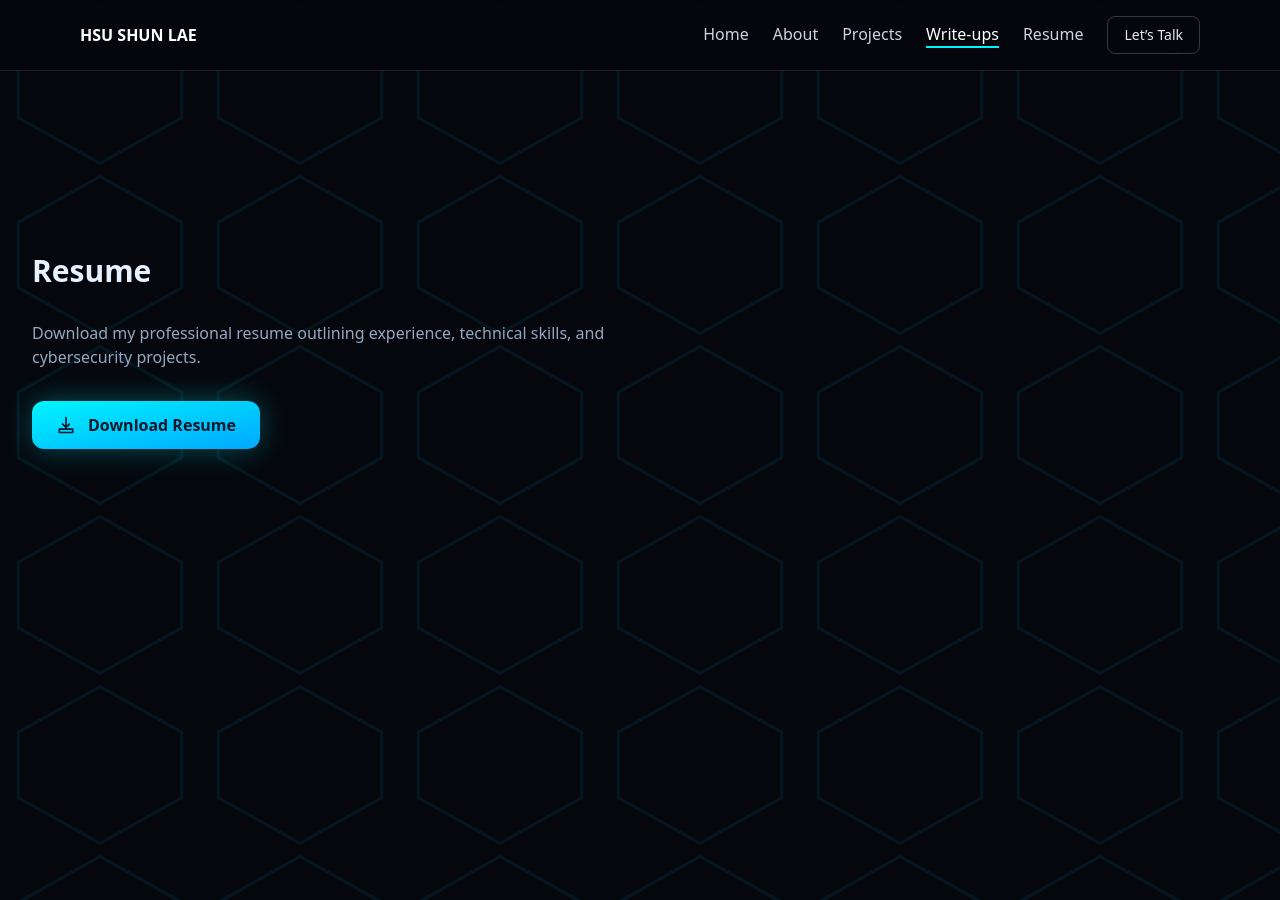
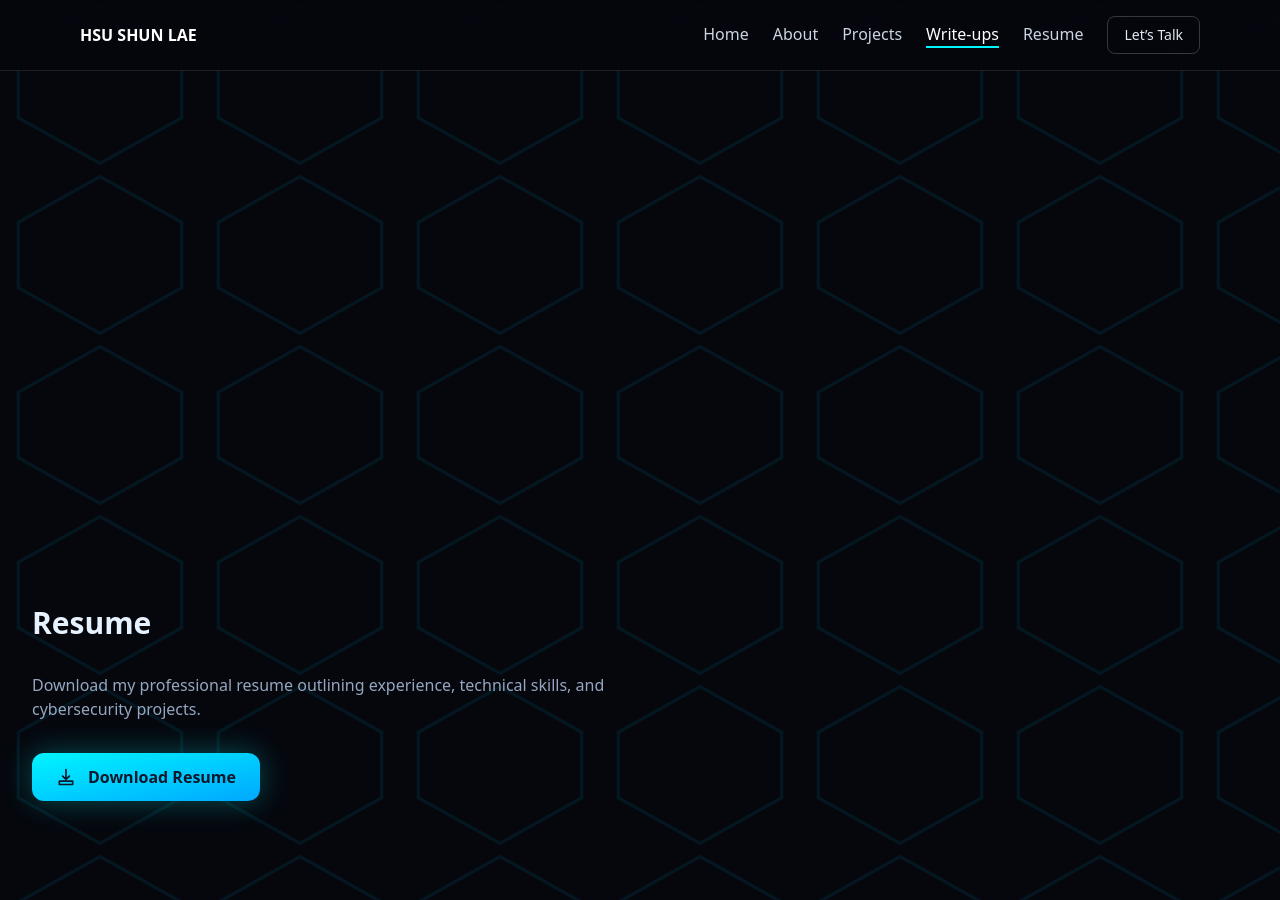
Before and after one commit to HsuShunLae/HsuShunLae.github.io, a Jekyll site: the page built from index.md, in a window 1280 px wide and 900 px high, scrolled down 3467 px. Built offline with Jekyll 4.4.1, drawn with Linux system fonts in a browser that asks for light colours; nearby versions of some CDN libraries.

Commit message:
Update resume-section.html

```diff
--- a/_includes/resume-section.html
+++ b/_includes/resume-section.html
@@ -1,4 +1,4 @@
-<section id="resume" class="relative min-h-screen flex overflow-hidden">
+<section id="resume" class="relative min-h-screen flex items-center overflow-hidden">
 
   <div class="mx-auto w-full max-w-[1300px] px-8">
 
```
